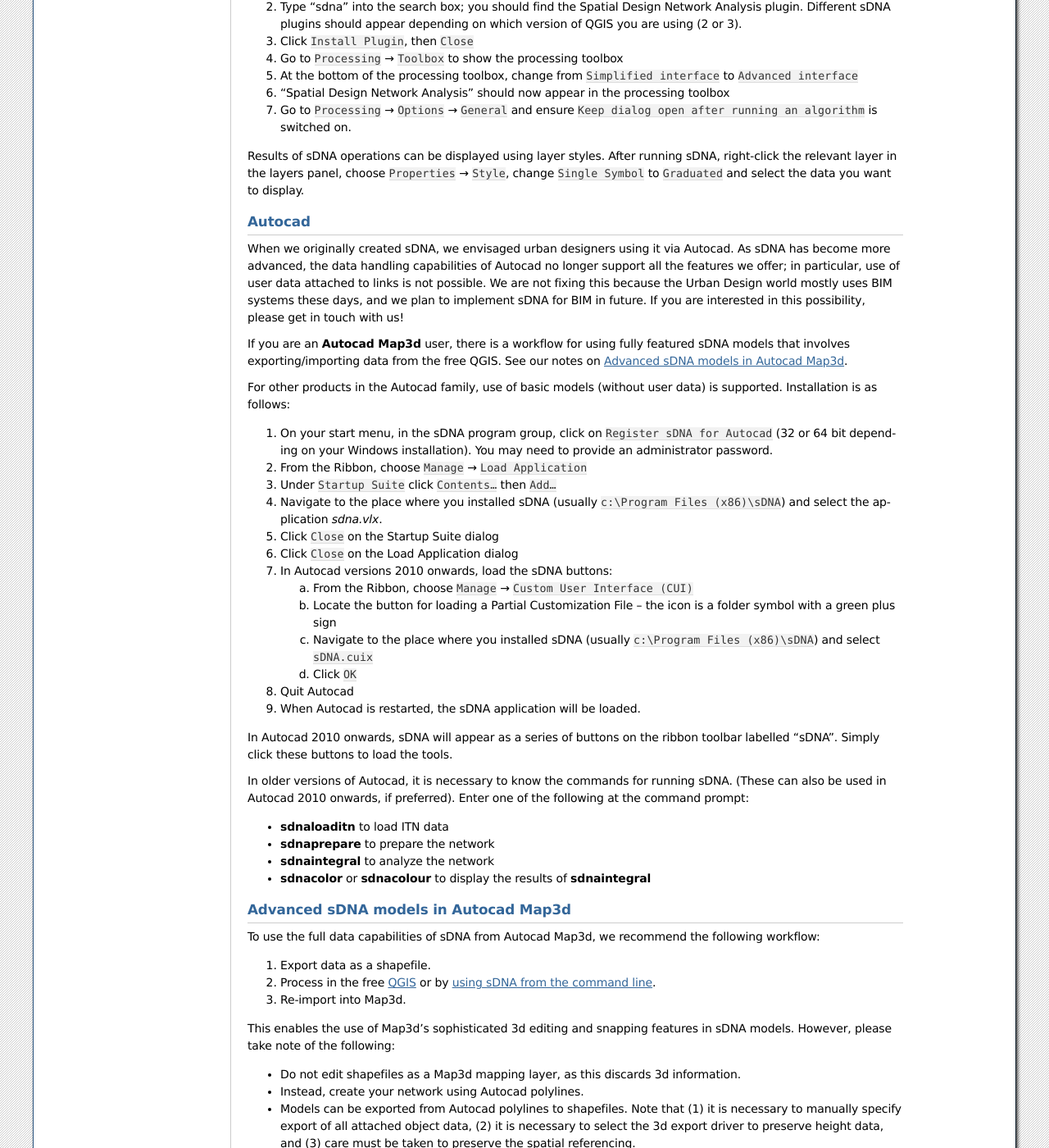
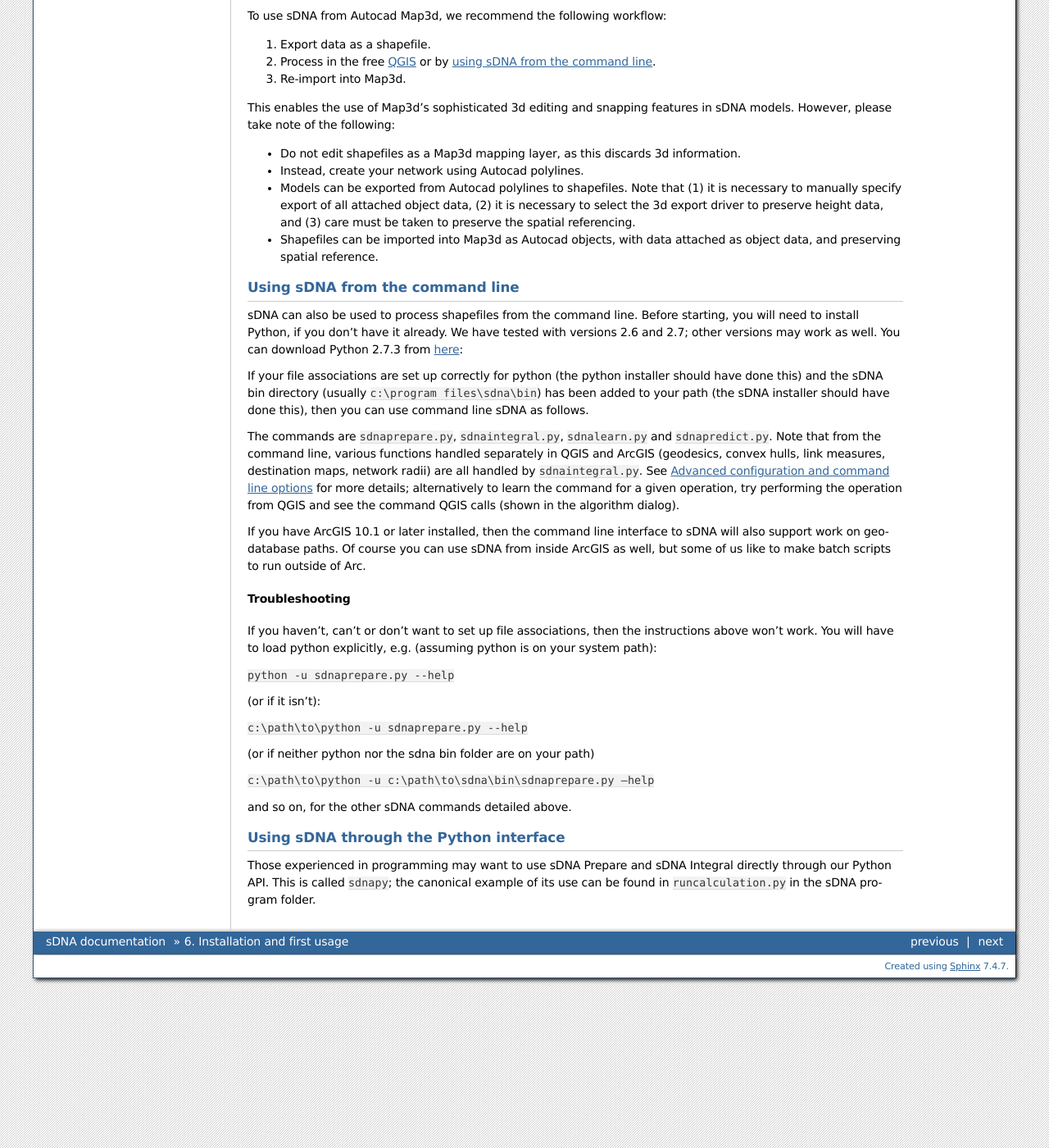
Before and after one commit to fiftysevendegreesofrad/sdna_plus, a Sphinx documentation site: the page built from docs/sphinx/source/installation_usage.rst, in a window 1280 px wide and 1400 px high, scrolled down 1428 px. Shown: the whole window at 82% size. Built offline with Sphinx 7.4.7, drawn with Linux system fonts in a browser that asks for light colours; some of the changed text lies outside the part shown.

Commit message:
update docs to reflect sdna+ open source

```diff
--- a/docs/sphinx/source/analysis-friendly.rst
+++ b/docs/sphinx/source/analysis-friendly.rst
@@ -67,8 +67,8 @@
 * *Euclidean metrics*, taking the shortest physical distance possible
 * *angular metrics*, which minimize the amount of turning both on links and at junctions
 * *custom* metrics based on user data
-* *hybrid* metrics which are user programmable (requires :ref:`sDNA+`)
-* specialist metrics for *cyclists*, *vehicles* and *pedestrians* (requires :ref:`sDNA+`)
+* *hybrid* metrics which are user programmable
+* specialist metrics for *cyclists*, *vehicles* and *pedestrians*
 
 As a first approach to most urban network problems, we really like using angular metrics.  Pedestrians, unless they know an area very well, will tend to follow the shortest angular paths, because they are easier to remember (“second on the right then straight on 'till morning” – Peter Pan would probably have got lost had he tried to take a short cut requiring more complex directions).  Drivers of vehicles also tend to follow angular geodesics, but for a different reason – straight roads through a city tend to be faster, on average.  So we have set the default metric in sDNA to be angular.
 
--- a/docs/sphinx/source/index.rst
+++ b/docs/sphinx/source/index.rst
@@ -3,7 +3,7 @@
    You can adapt this file completely to your liking, but it should at least
    contain the root `toctree` directive.
 
-Spatial Design Network Analysis (sDNA) Manual
+Spatial Design Network Analysis (sDNA/sDNA+) Manual
 =============================================
 
 This is the manual for sDNA_, the spatial network analysis toolbox for GIS and Python.
@@ -24,6 +24,8 @@
 
 **Acknowledgements:** This manual was originally put together under an Impact Accelerator grant from the Economic and Social Research Council.  The principal investigator was Alain Chiaradia and the co-investigator Crispin Cooper, based at Cardiff University department of Geography and Planning and the Sustainable Places Research Institute.
 
+As of 2024, the previously proprietary sDNA+ software has been merged with the open source sDNA Open. All features are now open source - enjoy! While this manual uses *sDNA* to refer to the software, *sDNA+* can now be used interchangeably.
+
 Table of Contents
 =================
 
--- a/docs/sphinx/source/installation_usage.rst
+++ b/docs/sphinx/source/installation_usage.rst
@@ -19,38 +19,18 @@
 
 -  As a plug-in to QGIS 2.0 or later, or
 
--  As a plug-in to Autocad (various versions; 2010-2013 have been
-   tested), or
-
 -  From the windows command line, or
 
 -  From sdnapy, the python API to sDNA.
 
-Note that Autocad usage is limited to network shape analysis using sDNA Prepare and Integral.  For more detailed analysis, we recommend using Autocad Map3d or other suitable software to convert CAD to 3d Shapefile, then processing in the free QGIS.
-
 Installation
 ************
 
-sDNA can be downloaded an installed from our website_.  You will need a serial number; these can be obtained for free.
+sDNA can be downloaded an installed from our website_.
 
 .. _website: http://www.cardiff.ac.uk/sdna/software/download/
 
 Further steps are then needed depending on how you plan to use sDNA.
-
-.. _sDNA+:
-
-sDNA+
-*****
-
-sDNA+ is the extended version of sDNA, containing enhanced features.  The download is the same as for standard sDNA.  To unlock the sDNA+ features, you need to purchase of an enhanced serial number via our `sDNA+ page <http://www.cardiff.ac.uk/sdna/sdna-plus/>`_.
-
-.. _firstuse:
-
-Using sDNA for the first time
-*****************************
-
-Before using sDNA, it is necessary to unlock it using ``sDNA License Manager`` on your Start menu.  If you wish to
-manage licenses for all users, then sDNA License Manager must be run as administrator.
 
 How you use sDNA depends on your host application.
 
@@ -109,65 +89,12 @@
 
 Results of sDNA operations can be displayed using layer styles.  After running sDNA, right-click the relevant layer in the layers panel, choose ``Properties`` |rarr| ``Style``, change ``Single Symbol`` to ``Graduated`` and select the data you want to display.
 
-Autocad
-=======
-
-When we originally created sDNA, we envisaged urban designers using it via Autocad.  As sDNA has become more advanced, the data handling capabilities of Autocad no longer support all the features we offer; in particular, use of user data attached to links is not possible.  We are not fixing this because the Urban Design world mostly uses BIM systems these days, and we plan to implement sDNA for BIM in future.  If you are interested in this possibility, please get in touch with us!
-
-If you are an **Autocad Map3d** user, there is a workflow for using fully featured sDNA models that involves exporting/importing data from the free QGIS.  See our notes on `Advanced sDNA models in Autocad Map3d`_.
-
-For other products in the Autocad family, use of basic models (without user data) is supported.  Installation is as follows:
-
-1. On your start menu, in the sDNA program group, click on ``Register sDNA for Autocad`` (32 or 64 bit depending on your Windows installation).  You may need to provide an administrator password.
-
-2. From the Ribbon, choose ``Manage`` |rarr| ``Load Application``
-
-3. Under ``Startup Suite`` click ``Contents…`` then ``Add…``
-
-4. Navigate to the place where you installed sDNA (usually ``c:\Program
-   Files (x86)\sDNA``) and select the application *sdna.vlx*.
-
-5. Click ``Close`` on the Startup Suite dialog
-
-6. Click ``Close`` on the Load Application dialog
-
-7. In Autocad versions 2010 onwards, load the sDNA buttons:
-
-   a. From the Ribbon, choose ``Manage`` |rarr| ``Custom User Interface (CUI)``
-
-   b. Locate the button for loading a Partial Customization File – the icon
-      is a folder symbol with a green plus sign
-
-   c. Navigate to the place where you installed sDNA (usually
-      ``c:\Program Files (x86)\sDNA``) and select ``sDNA.cuix``
-
-   d. Click ``OK``
-
-8. Quit Autocad
-
-9. When Autocad is restarted, the sDNA application will be loaded.
-
-In Autocad 2010 onwards, sDNA will appear as a series of buttons on the
-ribbon toolbar labelled “sDNA”. Simply click these buttons to load the
-tools.
-
-In older versions of Autocad, it is necessary to know the commands for
-running sDNA. (These can also be used in Autocad 2010 onwards, if
-preferred). Enter one of the following at the command prompt:
-
--  **sdnaloaditn** to load ITN data
-
--  **sdnaprepare** to prepare the network
-
--  **sdnaintegral** to analyze the network
-
--  **sdnacolor** or **sdnacolour** to display the results of
-   **sdnaintegral**
-
 Advanced sDNA models in Autocad Map3d
 =====================================
 
-To use the full data capabilities of sDNA from Autocad Map3d, we recommend the following workflow:
+The Autocad interface to sDNA has been sunsetted as of 2024, as vanilla Autocad did not support field data essential to most users of sDNA.
+
+To use sDNA from Autocad Map3d, we recommend the following workflow:
 
 1. Export data as a shapefile.
 2. Process in the free QGIS_ or by `using sDNA from the command line`_.
--- a/docs/sphinx/source/network_preparation.rst
+++ b/docs/sphinx/source/network_preparation.rst
@@ -489,7 +489,7 @@
 Breaking intersections between lines means converting intersections from the type shown in :num:`Figure #crossinglines` to the type shown in :num:`Figure #crossinglinesnoded`.
 
 * **QGIS**:
-    within the open source environment, using the ``break`` option on `v.clean in the GRASS tools`_ can be used to break polylines where they intersect.  The GRASS tools are bundled with the free QGIS_, though to display them it is necessary to switch the Processing toolbox to advanced mode.  (This is necessary for :ref:`firstuse` in any case).
+    within the open source environment, using the ``break`` option on `v.clean in the GRASS tools`_ can be used to break polylines where they intersect.  The GRASS tools are bundled with the free QGIS_, though to display them it is necessary to switch the Processing toolbox to advanced mode.
 
 * **ArcGIS**:
     ArcGIS Advanced offers two tools to break intersections *en masse*.  The simplest is to run `ArcGIS Planarize`_ with a tolerance of zero.  The alternative is to use `Arc Topology`_ tools to detect and fix all intersections.  We have found the latter is more flexible, but less able to deal with large numbers of intersections.
```
Also changed, not shown: docs/sphinx/source/guide_to_individual_tools.rst (+3 -5 lines), docs/sphinx/source/integral-advanced-config.csv (+66 -66 lines), docs/sphinx/source/step_by_step_guides.rst (+3 -4 lines).
